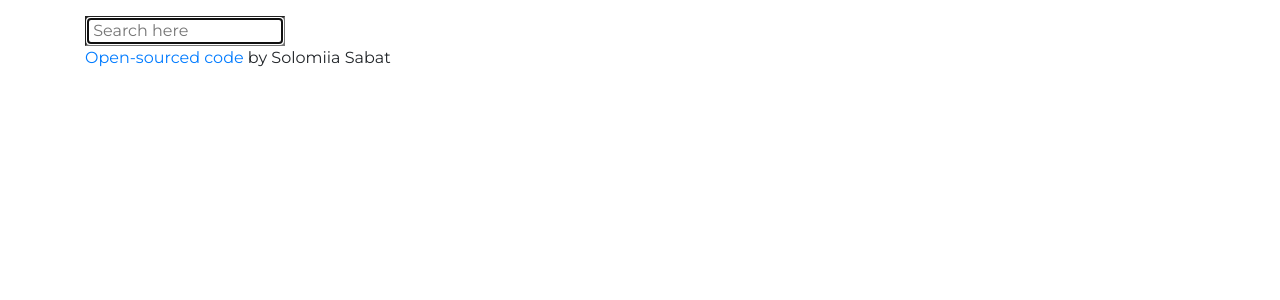
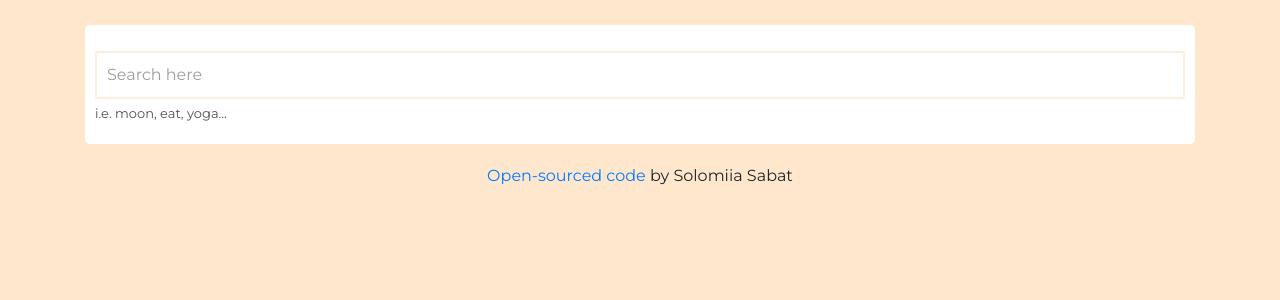
Before and after one commit to solomiiasabat/react-dictionary-app, a React (Create React App) app: page / in a window 1280 px wide. Shown: the top 300 px of the page. Built offline with nearby package versions, Linux system fonts and the light colour scheme.

Commit message:
developed app styling, added synonyms as a list, made an ordered list with definitions

```diff
--- a/src/App.css
+++ b/src/App.css
@@ -0,0 +1,4 @@
+.App-footer {
+  padding-top: 20px;
+  text-align: center;
+}
--- /dev/null
+++ b/src/Meanings.css
@@ -0,0 +1,6 @@
+.Meanings section {
+  background-color: #f1f2eb;
+  padding: 15px;
+  border-radius: 5px;
+  box-shadow: 0 30px 50px rgb(65 50 100 / 8%);
+}
--- a/src/Meanings.js
+++ b/src/Meanings.js
@@ -1,21 +1,43 @@
 import React from "react";
 import Synonyms from "./Synonyms";
+import "./Meanings";
 
 export default function Meanings(props) {
   return (
+    <section>
       <div className="Meanings">
         <h5>{props.meanings.partOfSpeech}</h5>
+
         {props.meanings.definitions.map(function (definition, index) {
+          if (index > 0) {
             return (
               <div key={index}>
-            <li>{definition.definition}</li>
-            <i>
+                <ul>
+                  <li className="definition">
+                    {index}. {definition.definition}
+                  </li>
+                  <li className="example">
                     <small>{definition.example}</small>
-            </i>
+                  </li>
+                </ul>
                 <Synonyms synonyms={definition.synonyms} />
               </div>
             );
-      })}
+          } else {
+            return (
+              <div key={index}>
+                <ul>
+                  <li className="definition">{definition.definition}</li>
+                  <li className="example">
+                    <small>{definition.example}</small>
+                  </li>
+                </ul>
+                <Synonyms synonyms={definition.synonyms} />
               </div>
             );
           }
+        })}
+      </div>
+    </section>
+  );
+}
--- /dev/null
+++ b/src/Results.css
@@ -0,0 +1,4 @@
+.phonetic {
+  font-size: 18px;
+  font-weight: normal;
+}
--- a/src/Results.js
+++ b/src/Results.js
@@ -1,14 +1,18 @@
 import React from "react";
 import Meanings from "./Meanings";
+import "./Results.css";
 
 export default function Results(props) {
   if (props.results) {
     return (
       <div className="Results">
-        <h2>{props.results.word}</h2>
-        <h4>
-          <bold>{props.results.phonetic}</bold>
-        </h4>
+        <section>
+          <h2>{props.results.word}</h2>
+          <h4 className="phonetic">
+            <bold>{props.results.phonetic}</bold>
+          </h4>
+        </section>
+
         {props.results.meanings.map(function (meanings, index) {
           return (
             <div key={index}>
--- /dev/null
+++ b/src/SearchEngine.css
@@ -0,0 +1,22 @@
+.SearchEngine input {
+  width: 100%;
+  padding: 10px;
+  border: 2px solid #ffe7cd;
+  background-color: white;
+  opacity: 0.7;
+  border-radius: 2px;
+}
+
+.SearchEngine section {
+  margin-top: 25px;
+  padding: 10px;
+  background-color: white;
+  border-radius: 5px;
+}
+
+.hint-examples {
+  font-size: 13px;
+  opacity: 0.8;
+  padding-top: 5px;
+  padding-bottom: 10px;
+}
--- a/src/SearchEngine.js
+++ b/src/SearchEngine.js
@@ -1,6 +1,7 @@
 import React, { useState } from "react";
 import axios from "axios";
 import Results from "./Results";
+import "./SearchEngine.css";
 
 export default function SearchEngine() {
   let [keyword, setKeyword] = useState("");
@@ -23,14 +24,16 @@ export default function SearchEngine() {
 
   return (
     <div className="SearchEngine">
+      <section>
         <form className="pt-3" onSubmit={search}>
           <input
             type="search"
-          placeholder=" Search here"
-          autoFocus
+            placeholder="Search here"
             onChange={handleChange}
           ></input>
+          <div className="hint-examples">i.e. moon, eat, yoga...</div>
         </form>
+      </section>
       <Results results={results} />
     </div>
   );
--- a/src/Synonyms.js
+++ b/src/Synonyms.js
@@ -1,18 +1,16 @@
 import React from "react";
 
 export default function Synonyms(props) {
-  if (props.synonyms) {
+  console.log(props.synonyms);
+  if (props.synonyms.length > 0) {
     return (
       <div className="Synonyms">
-        {props.synonyms.map(function (synonym, index) {
-          return (
-            <ul>
-              <li key={index}>
-                <strong>{synonym}</strong>
-              </li>
-            </ul>
-          );
-        })}
+        <h6 className="try">Synonyms:</h6>
+        <ul className="synonyms">
+          {props.synonyms.map(function (synonym, index) {
+            return <li key={index}>{synonym}</li>;
+          })}
+        </ul>
       </div>
     );
   } else {
--- a/src/index.css
+++ b/src/index.css
@@ -1,12 +1,43 @@
+:root {
+  --main-color: #ffe7cd;
+}
+
 body {
   margin: 0;
   font-family: "Mali", cursive;
   font-family: "Montserrat", sans-serif;
   -webkit-font-smoothing: antialiased;
   -moz-osx-font-smoothing: grayscale;
+  background: var(--main-color);
 }
 
 code {
   font-family: source-code-pro, Menlo, Monaco, Consolas, "Courier New",
     monospace;
 }
+
+ul {
+  list-style-type: none;
+  padding-left: 5px;
+}
+
+.definition {
+  font-size: 14px;
+}
+
+.example {
+  font-style: italic;
+  opacity: 0.8;
+}
+
+.synonyms {
+  list-style-type: disc;
+  padding-left: 30px;
+  font-size: 12px;
+}
+
+.try {
+  font-size: 13px;
+  font-weight: bold;
+  padding-left: 5px;
+}
```
Lines whose indentation alone changed are shown as unchanged.
